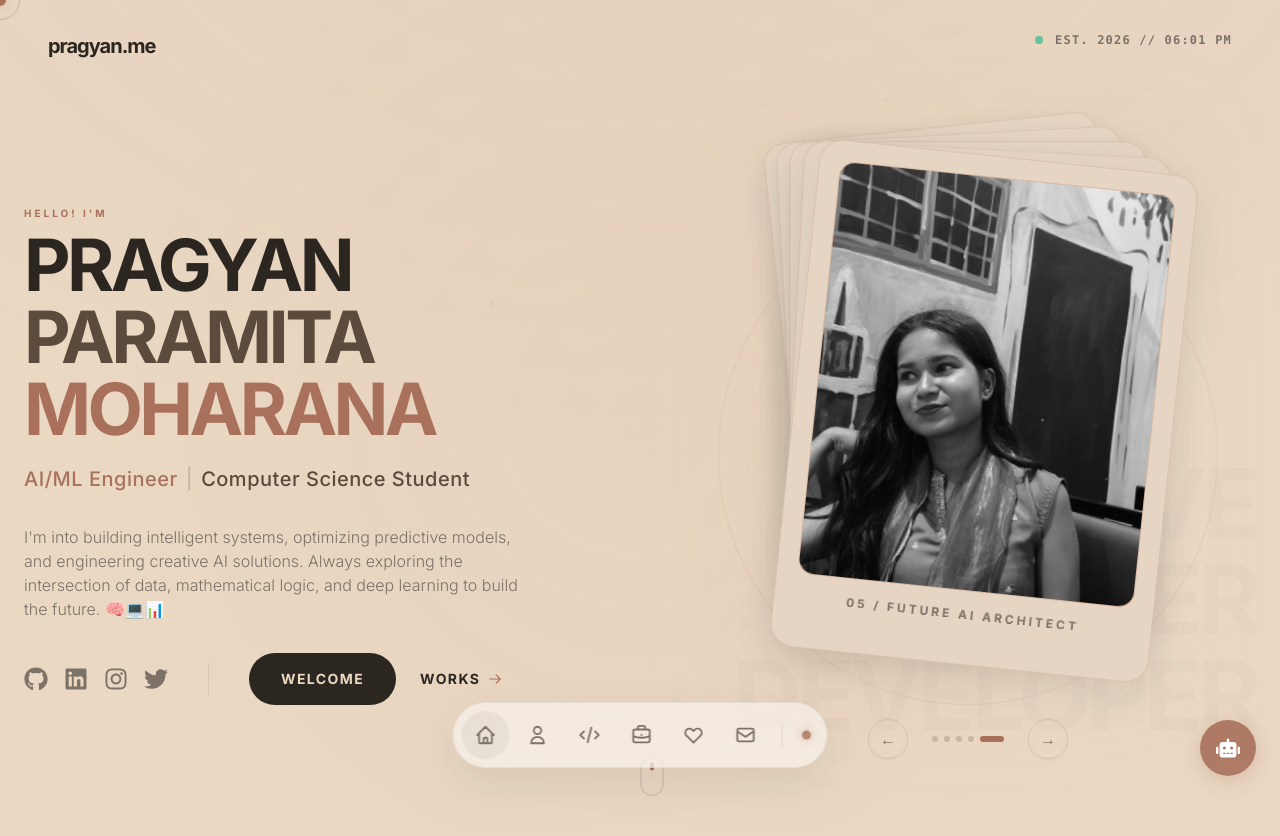
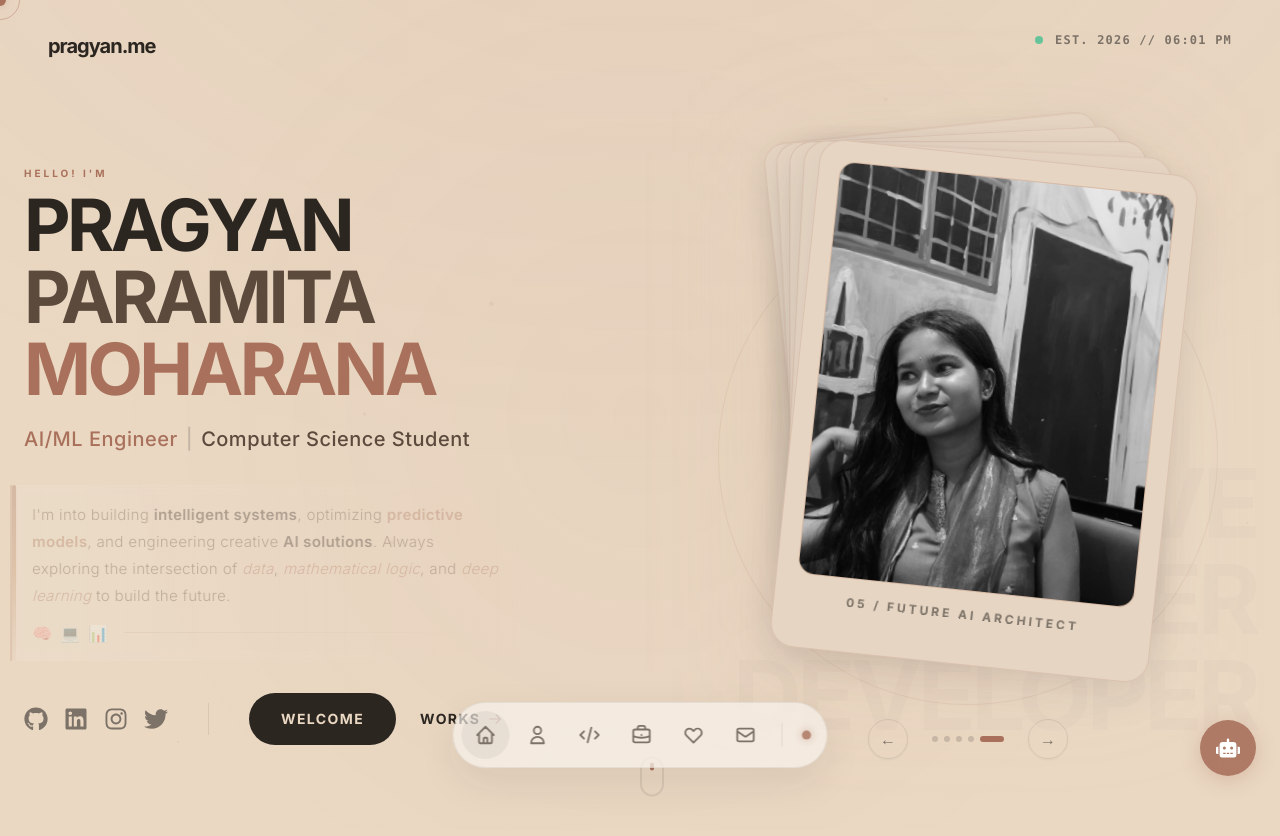
Before and after one commit to Techside-Pragyan/Techside-Portfolio, a React (Vite) app: page / in a window 1280 px wide. Shown: the top 836 px of the page. Built offline with nearby package versions, Linux system fonts and the light colour scheme.

Commit message:
feat: implement interactive 3D hero section with animated card stack and mouse-tracked parallax effects

```diff
--- a/src/sections/Hero.jsx
+++ b/src/sections/Hero.jsx
@@ -120,9 +120,23 @@ const Hero = () => {
             </h2>
           </div>
 
-          <p className="text-[#7C7267] font-light max-w-lg leading-relaxed text-sm md:text-base">
-            I'm into building intelligent systems, optimizing predictive models, and engineering creative AI solutions. Always exploring the intersection of data, mathematical logic, and deep learning to build the future. 🧠💻📊
-          </p>
+          <motion.div
+            initial={{ opacity: 0, x: -20 }}
+            animate={{ opacity: 1, x: 0 }}
+            transition={{ delay: 0.5, duration: 0.6 }}
+            className="relative max-w-lg pl-5 py-4 pr-4 border-l-2 border-[#A9715B]/60 bg-gradient-to-r from-white/30 to-transparent backdrop-blur-sm rounded-r-xl group hover:from-white/50 transition-all duration-500"
+          >
+            <div className="absolute top-0 left-0 w-1 h-full bg-gradient-to-b from-[#A9715B] via-[#C4956E] to-[#E8D5C4] rounded-full"></div>
+            <p className="text-[#5C4A3D] font-light leading-[1.8] text-sm md:text-[15px] tracking-wide">
+              I'm into building <span className="font-semibold text-[#2C2621]">intelligent systems</span>, optimizing <span className="font-semibold text-[#A9715B]">predictive models</span>, and engineering creative <span className="font-semibold text-[#2C2621]">AI solutions</span>. Always exploring the intersection of <span className="italic text-[#A9715B]">data</span>, <span className="italic text-[#A9715B]">mathematical logic</span>, and <span className="italic text-[#A9715B]">deep learning</span> to build the future.
+            </p>
+            <div className="flex items-center gap-2 mt-3">
+              <span className="text-base">🧠</span>
+              <span className="text-base">💻</span>
+              <span className="text-base">📊</span>
+              <span className="ml-2 h-[1px] flex-1 bg-gradient-to-r from-[#A9715B]/30 to-transparent"></span>
+            </div>
+          </motion.div>
 
           <div className="flex items-center gap-10">
              <div className="flex gap-4">
```
